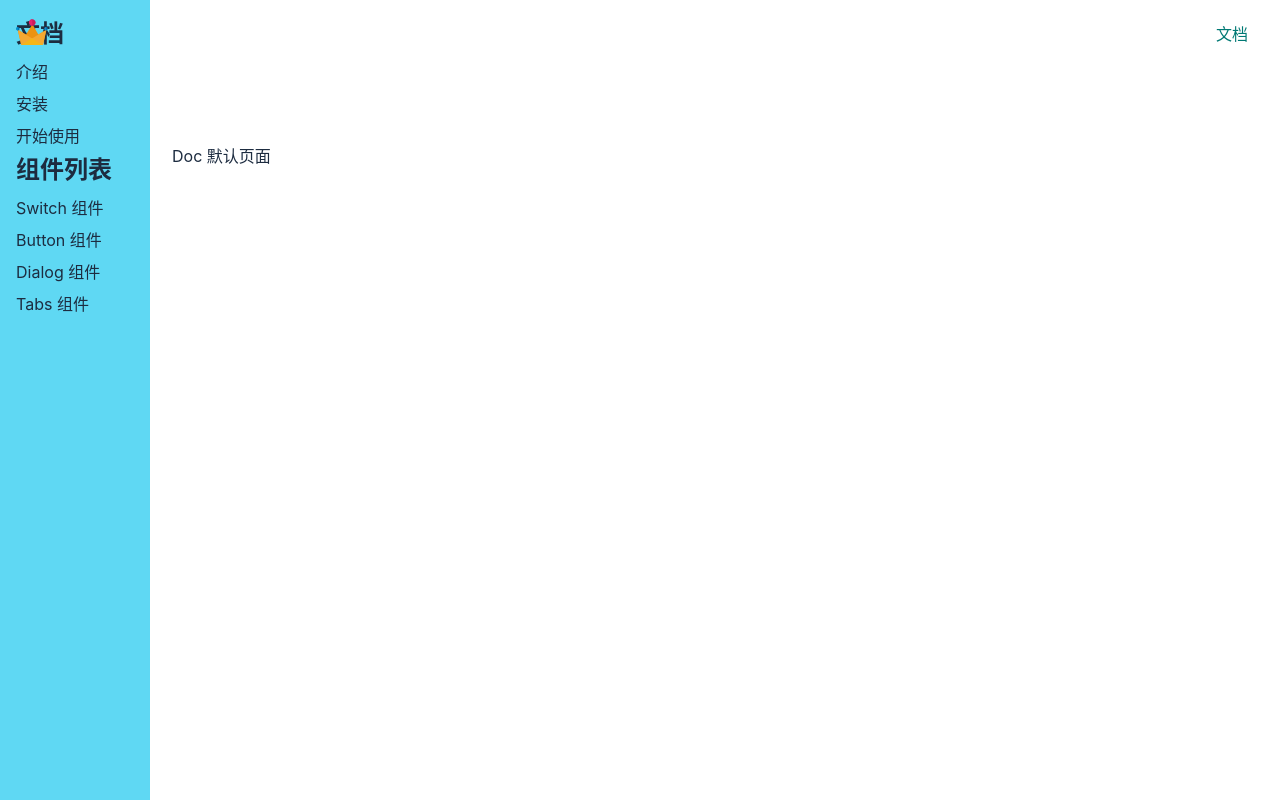
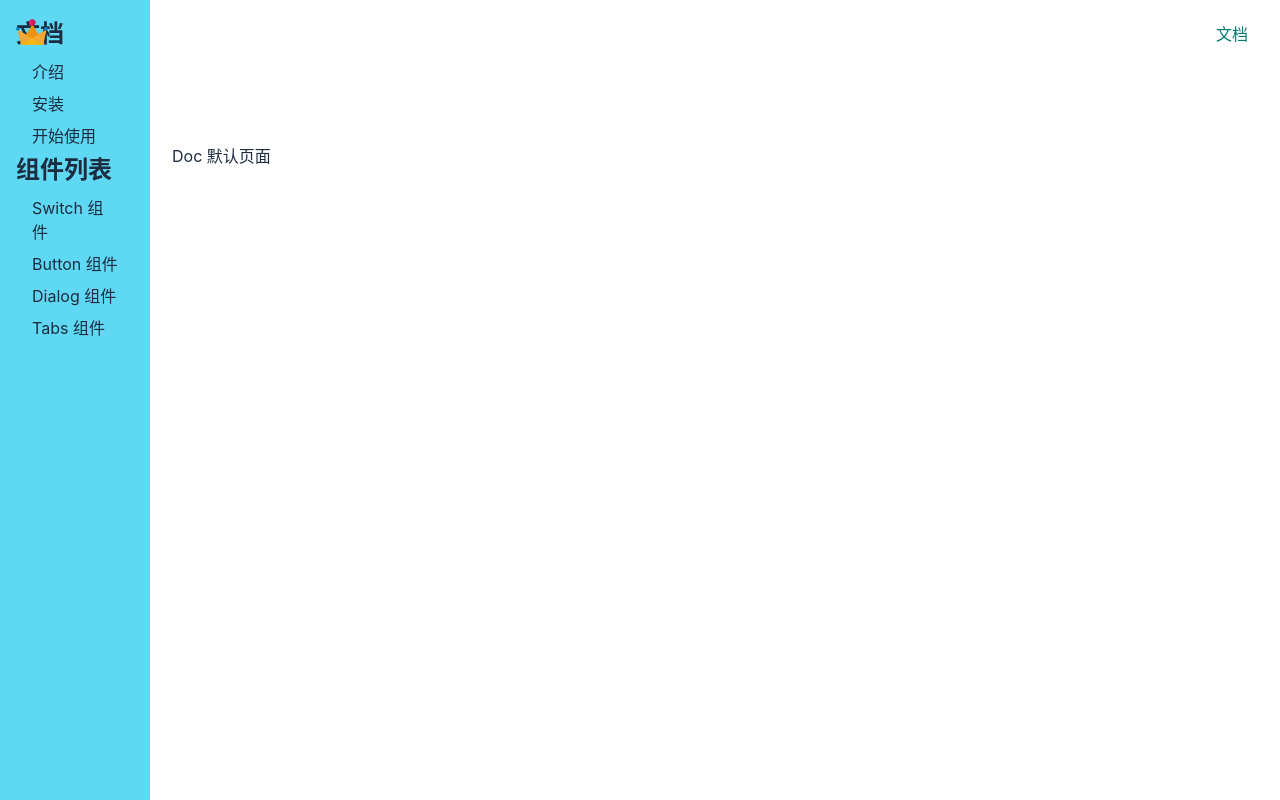
Before and after one commit to guanguancode/Frog-UI, a Vue app: page /#/doc in a window 1280 px wide. Built offline with nearby package versions, Linux system fonts and the light colour scheme.

Commit message:
高亮当前路由

```diff
--- a/src/views/Doc.vue
+++ b/src/views/Doc.vue
@@ -87,7 +87,7 @@ export default {
 aside {
   background: lightblue;
   width: 150px;
-  padding: 16px;
+  padding: 16px 0;
   position: fixed;
   top: 0;
   left: 0;
@@ -99,7 +99,14 @@ aside {
   }
   > ol {
     > li {
-      padding: 4px 0;
+      > a {
+        display: block;
+        padding: 4px 16px;
+        text-decoration: none;
+      }
+      .router-link-active {
+        background: white;
+      }
     }
   }
 }
```
